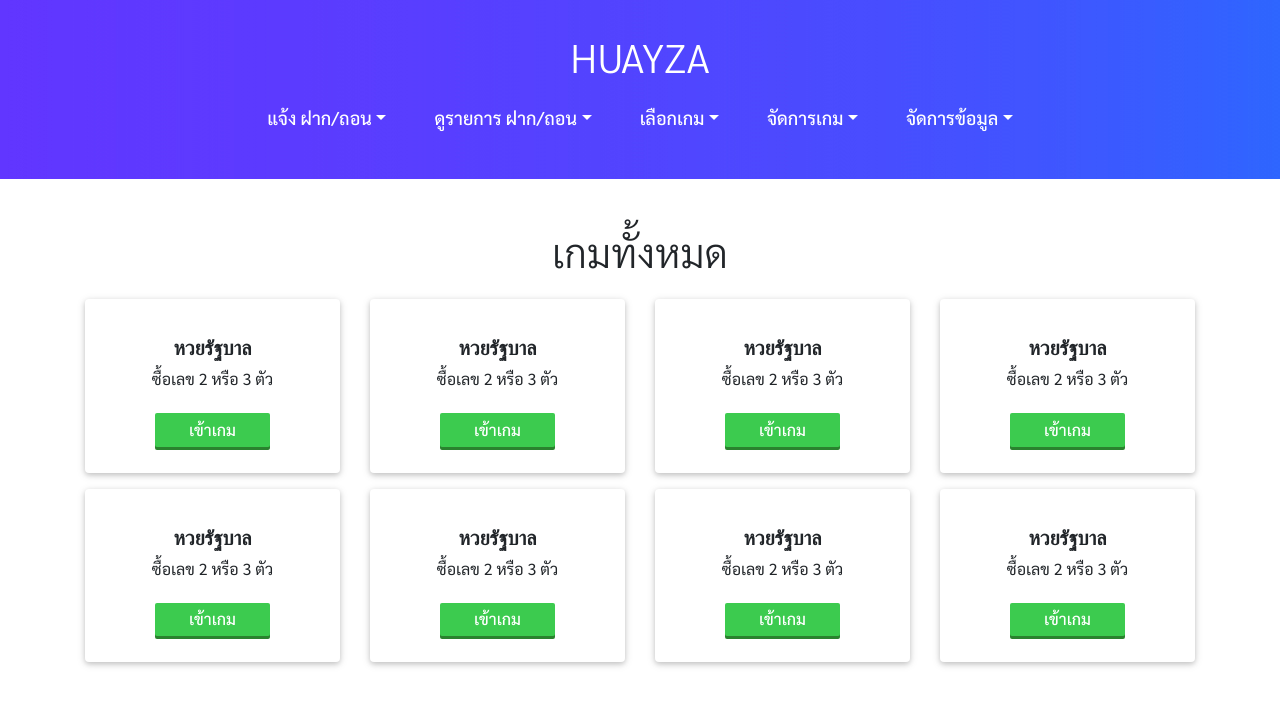
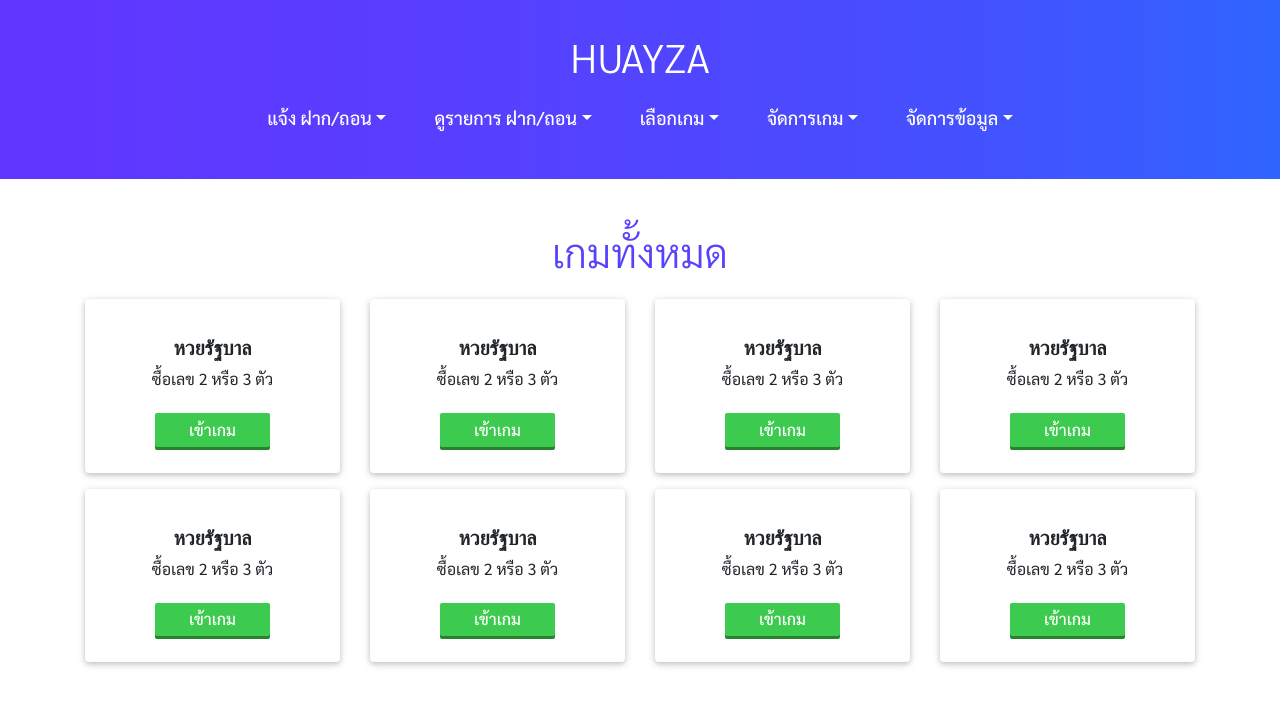
Before and after one commit to 2b-dev/lottery_html, a website: page game.html in a window 1280 px wide. Drawn offline with nearby package versions, Linux system fonts and the light colour scheme; a web font is replaced by a local one.

Commit message:
update color text

```diff
--- a/css/style.css
+++ b/css/style.css
@@ -157,6 +157,9 @@ header {
 .card.card-game:hover {
   background-color: #cdf0d2;
 }
+.text-game-title {
+  color: #5642fb;
+}
 @media (max-width: 575px) {
 }
 
```
